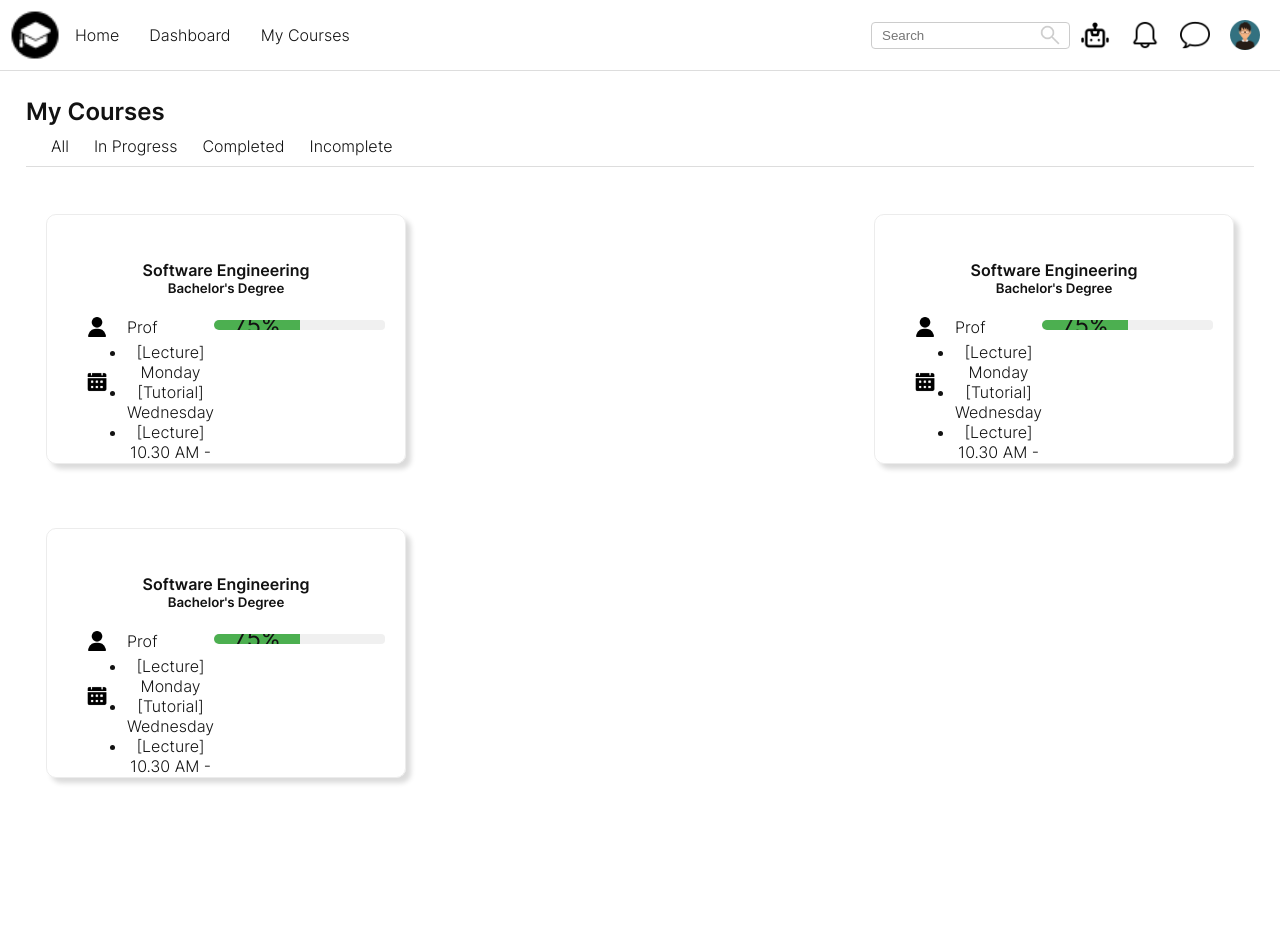
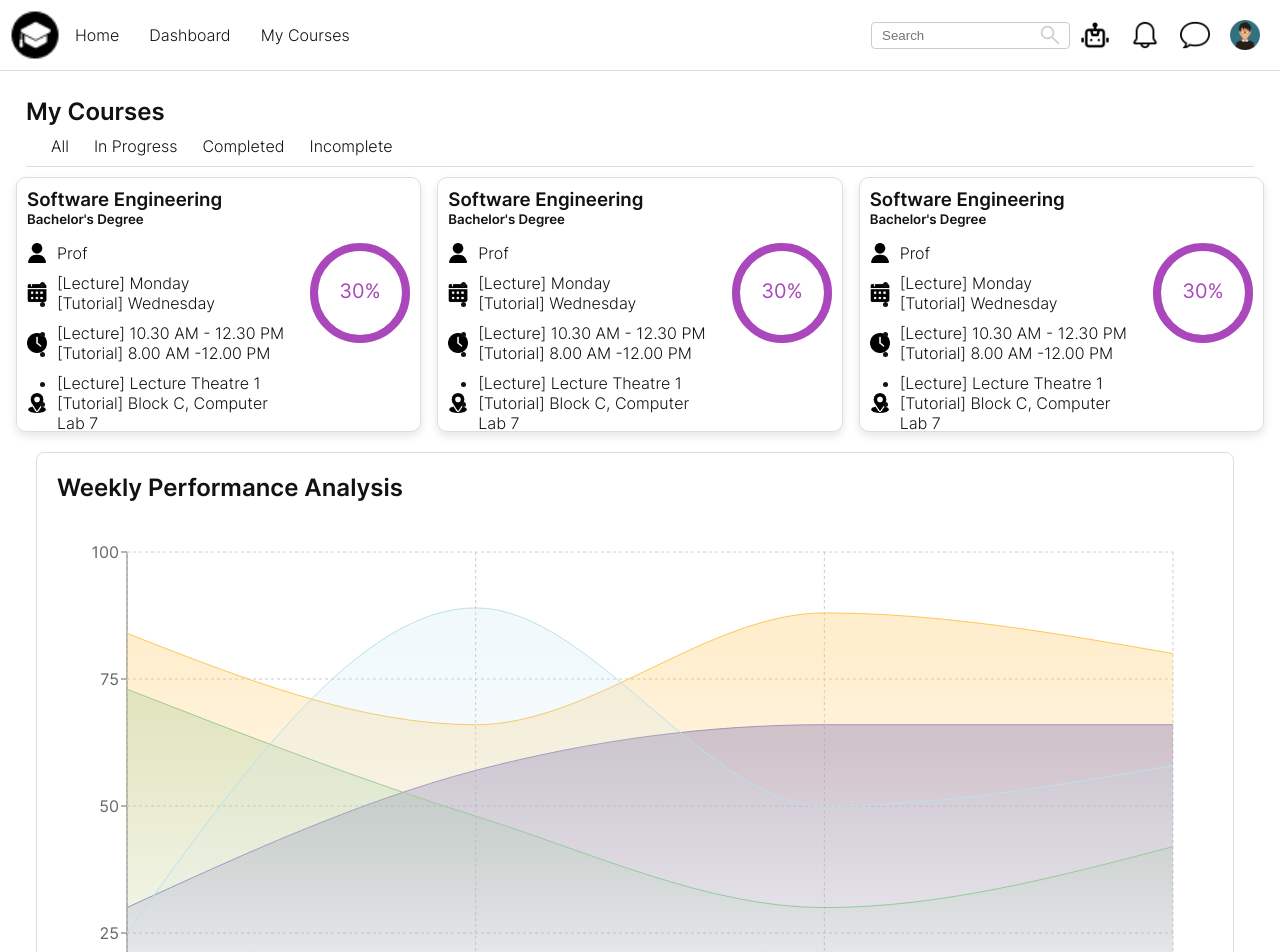
Before and after one commit to ICAS03/uni-portal, a React (Vite) app: page /mycourses in a window 1280 px wide. Shown: the top 952 px of the page. Before the commit the page ends 804 px from the top, so only its background shows below. Built offline with nearby package versions, Linux system fonts and the light colour scheme.

Commit message:
change module card css

```diff
--- a/package.json
+++ b/package.json
@@ -14,7 +14,8 @@
     "react-bootstrap": "^2.10.4",
     "react-circular-progressbar": "^2.1.0",
     "react-dom": "^18.3.1",
-    "react-router-dom": "^6.24.0"
+    "react-router-dom": "^6.24.0",
+    "recharts": "^2.12.7"
   },
   "devDependencies": {
     "@types/react": "^18.3.3",
--- /dev/null
+++ b/src/components/Modules/analysisCard.css
@@ -0,0 +1,21 @@
+.analysis-card {
+    background-color: white;
+    border: 1px solid #ddd;
+    border-radius: 8px;
+    box-shadow: 0 2px 4px rgba(230, 228, 228, 0.1);
+    margin: 20px;
+    padding: 20px;
+    width: 96%;
+    box-sizing: border-box;
+    flex-grow: 1;
+  }
+
+  .analysis-card-header {
+    padding-bottom: 10px;
+    margin-bottom: 20px;
+    font-weight: bold;
+  }
+
+  .analysis-card-body {
+    padding: 10px;
+  }
--- /dev/null
+++ b/src/components/Modules/analysisCard.jsx
@@ -0,0 +1,17 @@
+import React from 'react'
+import '../Modules/analysisCard.css';
+
+const analysisCard = ({ children, title }) => {
+    return (
+        <div className="analysis-card">
+          <div className="analysis-card-header">
+            <h2>{title}</h2>
+          </div>
+          <div className="analysis-card-body">
+            {children}
+          </div>
+        </div>
+      );
+}
+
+export default analysisCard
--- a/src/components/Modules/moduleCard.css
+++ b/src/components/Modules/moduleCard.css
@@ -1,53 +1,42 @@
-.card {
-    width: 451px;
+.module-card {
+  width: 500px;
   height: 255px;
   border: 1px solid #ddd;
   border-radius: 10px;
   box-shadow: 0 4px 8px rgba(0, 0, 0, 0.1);
   overflow: hidden;
-    padding : 12px
+  padding: 10px;
 }
 
-
-.card-content {
+.module-card-content {
   display: flex;
   justify-content: space-between;
   align-items: flex-start;
   margin-top: 1rem;
 }
 
-  .card-description {
+.module-card-description {
   flex: 1;
 }
 
 .description-item {
   display: flex;
   align-items: center;
+  margin-bottom: 10px;
+}
+
+.module-card-icons {
+  width: 20px;
+  height: 20px;
+  margin-right: 10px;
 }
 
 
-  .card-icons  {
-    width: 20px;
-    height: 20px;
-    display: flex;
-    margin:  5px 20px;
-  }
-
-  .progress-bar-container {
+.circularbar-container {
   display: flex;
   align-items: center;
   justify-content: center;
+  margin-left: 20px;
   width: 100px; /* Adjust size as needed */
   height: 100px; /* Adjust size as needed */
 }
-
-  .progress-bar {
-    width: 100%;
-    height: 100%;
-    border-radius: 50%;
-    border: 5px solid #4caf50; /* Adjust color as needed */
-    display: flex;
-    align-items: center;
-    justify-content: center;
-    font-size: 1.5rem;
-  }
--- a/src/components/Modules/moduleCard.jsx
+++ b/src/components/Modules/moduleCard.jsx
@@ -4,23 +4,25 @@ import calendar from '../../assets/icons/calendar.png';
 import clock from '../../assets/icons/time.png';
 import location from '../../assets/icons/location.png';
 import '../Modules/moduleCard.css';
+import { CircularProgressbar, buildStyles } from "react-circular-progressbar";
+
 
 const moduleCard = () => {
   return (
-    <div className="card">
-    <div className="card-body">
-      <h3 className="card-title">Software Engineering</h3>
-      <h5 className="card-subtitle mb-2 text-body-secondary">Bachelor's Degree</h5>
-      <div className='card-content'>
-      <span className='card-description'>
+    <div className="module-card">
+    <div className="module-card-body">
+      <h3 className="module-card-title">Software Engineering</h3>
+      <h5 className="module-card-subtitle mb-2 text-body-secondary">Bachelor's Degree</h5>
+      <div className='module-card-content'>
+      <div className='module-card-description'>
 
           <div className='description-item'>
-          <img src={prof} alt="" className='card-icons'></img>
+          <img src={prof} alt="" className='module-card-icons'></img>
           <ul>Prof</ul>
           </div>
 
           <div className='description-item'>
-                <img src={calendar} alt="" className='card-icons'></img>
+                <img src={calendar} alt="" className='module-card-icons'></img>
                 <ul className='day'>
                 <li>[Lecture] Monday</li>
                 <li>[Tutorial] Wednesday</li>
@@ -28,7 +30,7 @@ const moduleCard = () => {
           </div>
 
           <div className='description-item'>
-            <img src={clock} alt="" className='card-icons'></img>
+            <img src={clock} alt="" className='module-card-icons'></img>
             <ul className='time'>
                 <li>[Lecture] 10.30 AM - 12.30 PM </li>
                 <li>[Tutorial] 8.00 AM -12.00 PM</li>
@@ -36,22 +38,25 @@ const moduleCard = () => {
           </div>
 
           <div className='description-item'>
-            <img src={location} alt="" className='card-icons'></img>
+            <img src={location} alt="" className='module-card-icons'></img>
             <ul className='location'>
                 <li>[Lecture] Lecture Theatre 1</li>
                 <li>[Tutorial] Block C, Computer Lab 7</li>
             </ul>
+            </div>
           </div>
-
-      </span>
-      <div className="progress-bar-container">
-            {/* Circular Progress Bar Placeholder */}
-            <div className="progress-bar">75%</div>
+          <div className="circularbar-container">
+      <CircularProgressbar className="module-circle"  text = {`${30}%`} styles={
+        buildStyles({
+                    pathColor:'#AB47BC' ,
+                    textColor: '#AB47BC'
+      })}/>
       </div>
       </div>
 
-    </div>
-  </div>
+
+      </div>
+      </div>
   )
 }
 
--- /dev/null
+++ b/src/components/Modules/weeklyAnalysis.jsx
@@ -0,0 +1,53 @@
+import React from 'react'
+import { Area, AreaChart, CartesianGrid, Legend, ResponsiveContainer, Tooltip, XAxis, YAxis } from 'recharts'
+
+const data = [
+    { dateline: 'Week 1', softwareEngineering: 30, systemFundamentals: 73, databaseStructure: 84, systemArchitecture: 25 },
+    { dateline: 'Week 2', softwareEngineering: 57, systemFundamentals: 48, databaseStructure: 66, systemArchitecture: 89 },
+    { dateline: 'Week 3', softwareEngineering: 66, systemFundamentals: 30, databaseStructure: 88, systemArchitecture: 50 },
+    { dateline: 'Week 4', softwareEngineering: 66, systemFundamentals: 42, databaseStructure: 80, systemArchitecture: 58 }
+
+  ];
+
+const weeklyAnalysis = () => {
+    return (
+        <ResponsiveContainer width= "100%" aspect={2}>
+            <AreaChart
+            width={730}
+            height={250}
+            data={data}
+            margin={{ top: 10, right: 30, left: 0, bottom: 0 }}
+          >
+            <defs>
+              <linearGradient id="colorSe" x1="0" y1="0" x2="0" y2="1">
+                <stop offset="5%" stopColor="#8884d8" stopOpacity={0.5} />
+                <stop offset="95%" stopColor="#8884d8" stopOpacity={0} />
+              </linearGradient>
+              <linearGradient id="colorSf" x1="0" y1="0" x2="0" y2="1">
+                <stop offset="5%" stopColor="#82ca9d" stopOpacity={0.3} />
+                <stop offset="95%" stopColor="#82ca9d" stopOpacity={0} />
+              </linearGradient>
+              <linearGradient id="colorDs" x1="0" y1="0" x2="0" y2="1">
+                <stop offset="5%" stopColor="#ffc658" stopOpacity={0.3} />
+                <stop offset="95%" stopColor="#ffc658" stopOpacity={0} />
+              </linearGradient>
+              <linearGradient id="colorSa" x1="0" y1="0" x2="0" y2="1">
+                <stop offset="5%" stopColor="#bbe1ef" stopOpacity={0.2} />
+                <stop offset="95%" stopColor="#bbe1ef" stopOpacity={0} />
+              </linearGradient>
+            </defs>
+            <XAxis dataKey="dateline" />
+            <YAxis />
+            <CartesianGrid strokeDasharray="3 3" />
+            <Tooltip />
+            <Legend />
+            <Area type="monotone" dataKey="softwareEngineering" stroke="#8884d8" fillOpacity={1} fill="url(#colorSe)" />
+            <Area type="monotone" dataKey="systemFundamentals" stroke="#82ca9d" fillOpacity={1} fill="url(#colorSf)" />
+            <Area type="monotone" dataKey="databaseStructure" stroke="#ffc658" fillOpacity={1} fill="url(#colorDs)" />
+            <Area type="monotone" dataKey="systemArchitecture" stroke="#bbe1ef" fillOpacity={1} fill="url(#colorSa)" />
+          </AreaChart>
+        </ResponsiveContainer>
+      )
+}
+
+export default weeklyAnalysis
--- a/src/components/MyCourses/mycourses.css
+++ b/src/components/MyCourses/mycourses.css
@@ -32,7 +32,5 @@
 
 .modules {
     display: flex;
-    flex-wrap: wrap;
     gap: 16px;
-    justify-content: space-between;
 }
--- a/src/components/MyCourses/mycourses.jsx
+++ b/src/components/MyCourses/mycourses.jsx
@@ -2,6 +2,8 @@ import React from 'react'
 import Navbar from '../Navbar/navbar';
 import ModuleCard from '../Modules/moduleCard';
 import '../MyCourses/mycourses.css';
+import WeeklyAnalysis from '../Modules/weeklyAnalysis';
+import AnalysisCard from '../Modules/analysisCard';
 
 const mycourses = () => {
   return (
@@ -24,6 +26,9 @@ const mycourses = () => {
      <ModuleCard></ModuleCard>
      <ModuleCard></ModuleCard>
       </div>
+      <AnalysisCard title="Weekly Performance Analysis">
+        <WeeklyAnalysis />
+      </AnalysisCard>
     </div>
     </>
   )
--- a/src/components/Navbar/navbar.jsx
+++ b/src/components/Navbar/navbar.jsx
@@ -15,7 +15,7 @@ const navbar = () => {
     <span className='right-navbar'>
     <img src={logo} alt="" className='logo'></img>
 
-    <Link to="/tutorial" className='nav-links'>Home</Link>
+    <Link to="/home" className='nav-links'>Home</Link>
      <Link to="/dashboard" className='nav-links'>Dashboard</Link>
      <Link to="/mycourses" className='nav-links'>My Courses</Link>
     </span>
```
Also changed, not shown: src/components/Tutorial/tutoriallist.css (line endings or trailing spaces), 1 other file (tests, documents, lock files or other folders). Lines whose indentation alone changed are shown as unchanged.
